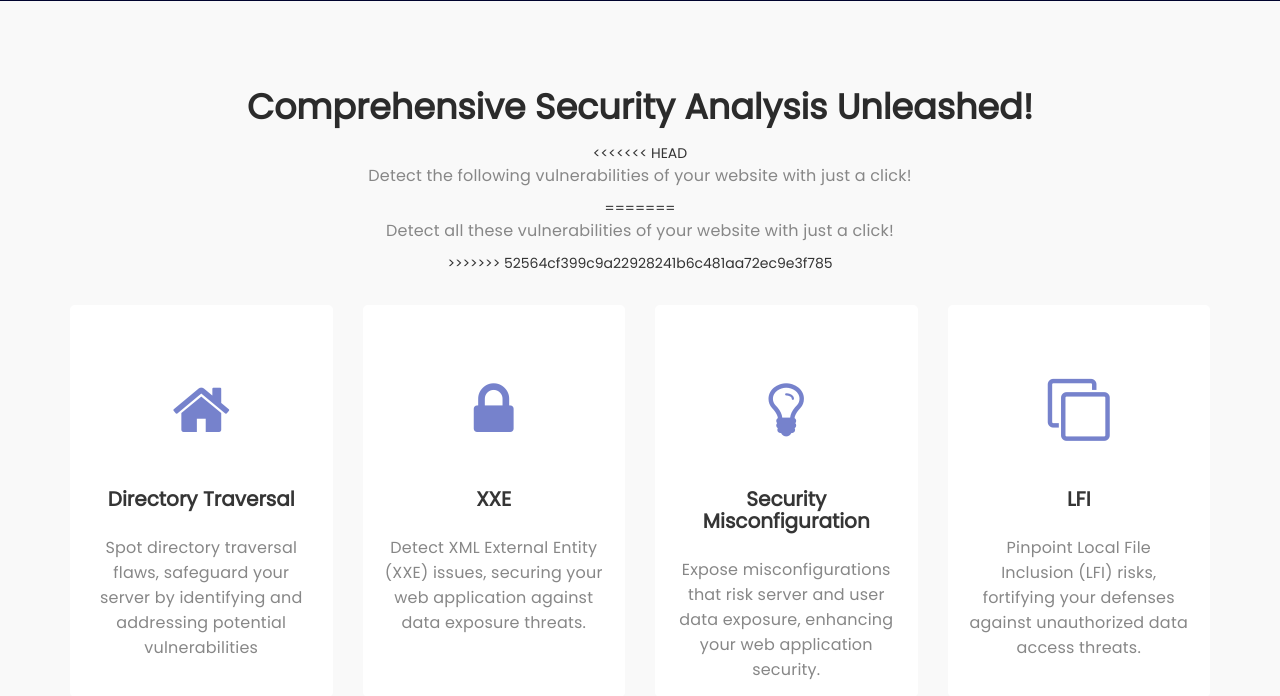
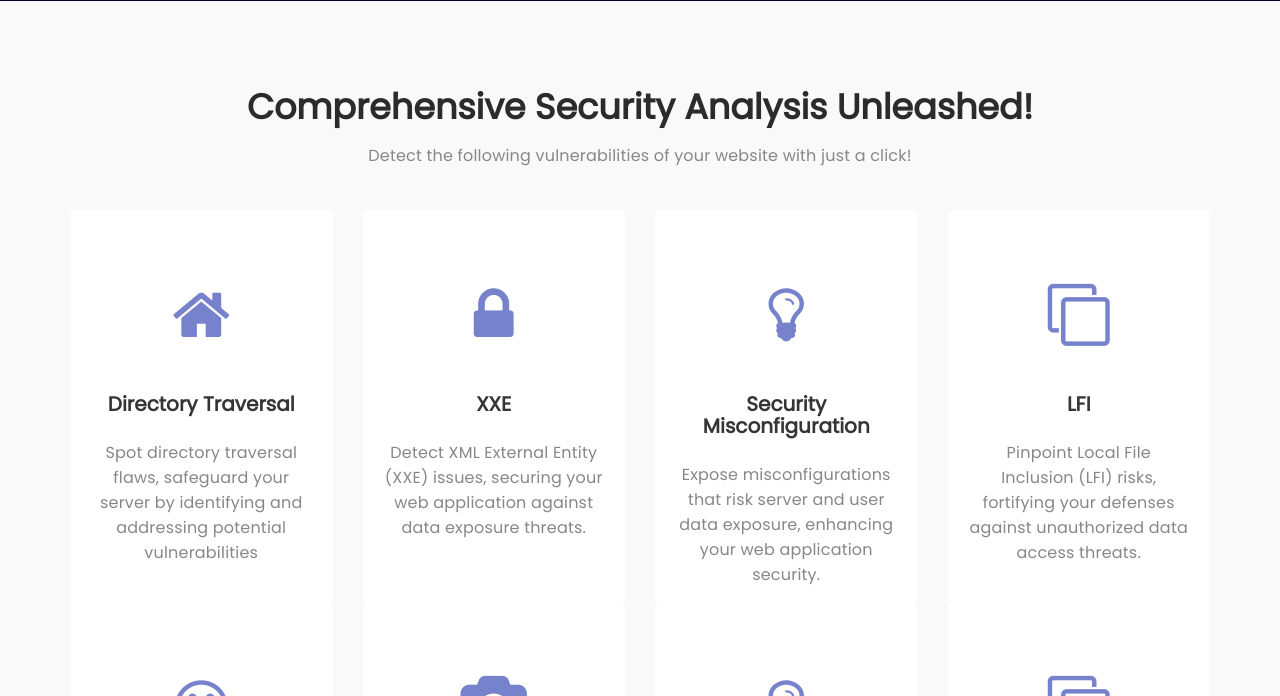
Before and after one commit to Sanjana27y/Security-Analysis, a Django app: page / in a window 1280 px wide. Shown: the part 799-1495 px from the top of the page. Run offline with Django 5.2, Linux system fonts and the light colour scheme; some libraries are stand-ins or nearby versions.

Commit message:
resolved conflicts

```diff
--- a/secure_analysis/tester/templates/index.html
+++ b/secure_analysis/tester/templates/index.html
@@ -134,11 +134,7 @@
                <div class="wow fadeInUp section-title" data-wow-delay="0.2s">
                     <!-- SECTION TITLE -->
                     <h2>Comprehensive Security Analysis Unleashed!</h2>
-<<<<<<< HEAD
                     <p>Detect the following vulnerabilities of your website with just a click!</p>
-=======
-                    <p>Detect all these vulnerabilities of your website with just a click!</p>
->>>>>>> 52564cf399c9a22928241b6c481aa72ec9e3f785
                </div>
 
                <div class="col-md-3 col-sm-6 wow fadeInUp" data-wow-delay="0.4s">
```
